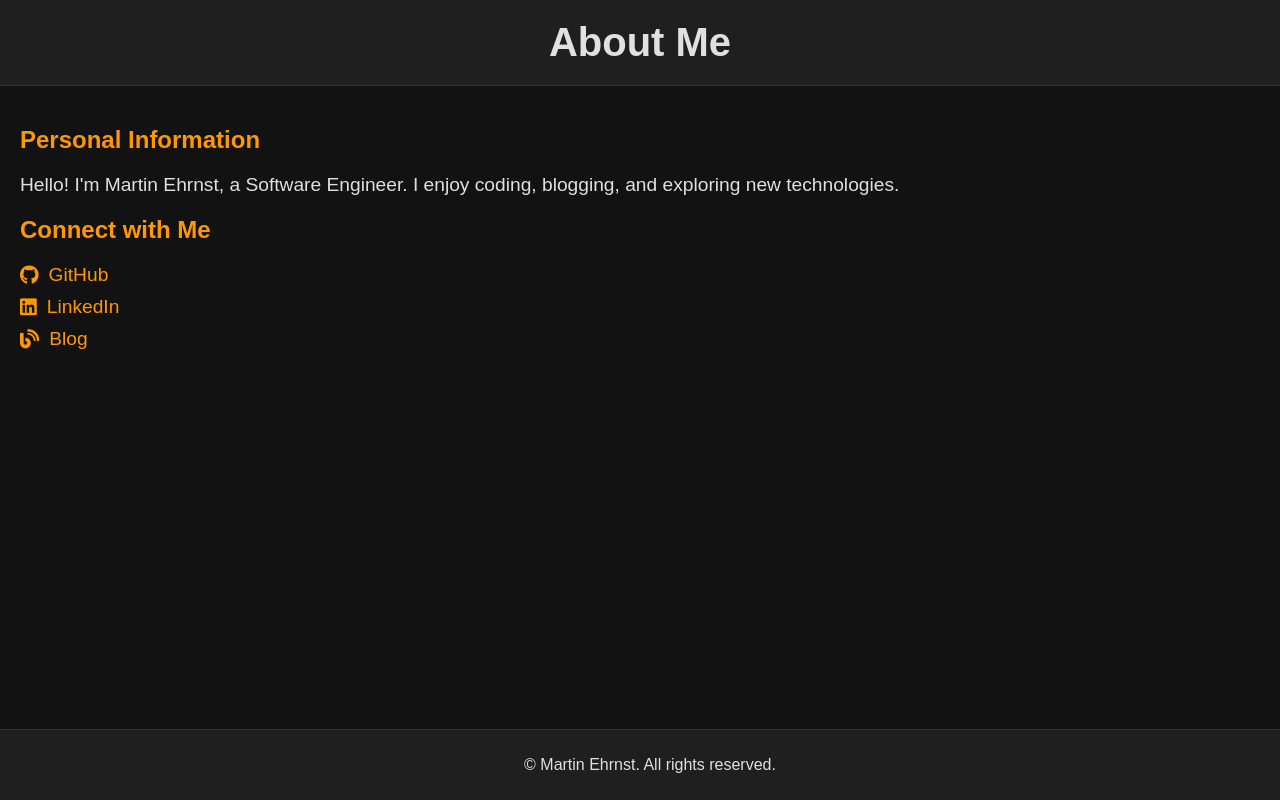
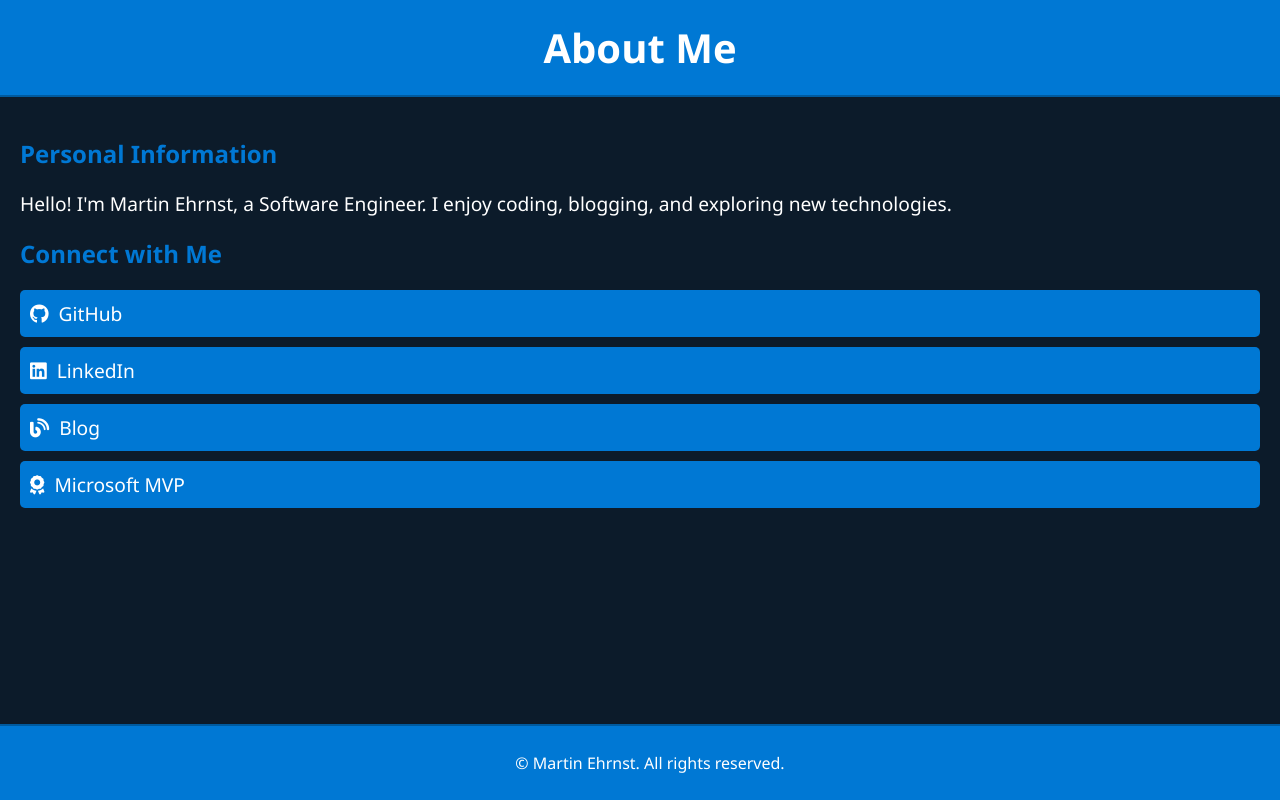
Before and after one commit to ehrnst/aboutme, a plain HTML site: page index.html in a window 1280 px wide. Drawn offline with Linux system fonts and the light colour scheme.

Commit message:
Update styles and add Microsoft MVP link to About Me website

```diff
--- a/css/styles.css
+++ b/css/styles.css
@@ -1,21 +1,22 @@
 body {
-    background-color: #121212;
-    color: #e0e0e0;
-    font-family: Arial, sans-serif;
+    background-color: #0c1b2a;
+    color: #ffffff;
+    font-family: 'Segoe UI', Tahoma, Geneva, Verdana, sans-serif;
     margin: 0;
     padding: 0;
 }
 
 header {
-    background-color: #1f1f1f;
+    background-color: #0078d4;
     padding: 20px;
     text-align: center;
-    border-bottom: 1px solid #333;
+    border-bottom: 2px solid #005a9e;
 }
 
 h1 {
     margin: 0;
     font-size: 2.5em;
+    color: #ffffff;
 }
 
 main {
@@ -23,7 +24,7 @@ main {
 }
 
 h2 {
-    color: #ff9800;
+    color: #0078d4;
 }
 
 #personal-info p {
@@ -40,11 +41,15 @@ h2 {
 }
 
 #links a {
-    color: #ff9800;
+    color: #ffffff;
     text-decoration: none;
     font-size: 1.2em;
     display: flex;
     align-items: center;
+    background-color: #0078d4;
+    padding: 10px;
+    border-radius: 5px;
+    transition: background-color 0.3s ease;
 }
 
 #links a i {
@@ -52,14 +57,14 @@ h2 {
 }
 
 #links a:hover {
-    color: #ff5722;
+    background-color: #005a9e;
 }
 
 footer {
-    background-color: #1f1f1f;
+    background-color: #0078d4;
     text-align: center;
     padding: 10px;
-    border-top: 1px solid #333;
+    border-top: 2px solid #005a9e;
     position: fixed;
     width: 100%;
     bottom: 0;
--- a/index.html
+++ b/index.html
@@ -22,6 +22,7 @@
                 <li><a href="https://github.com/ehrnst" target="_blank"><i class="fab fa-github"></i> GitHub</a></li>
                 <li><a href="https://www.linkedin.com/in/martinehrnst/" target="_blank"><i class="fab fa-linkedin"></i> LinkedIn</a></li>
                 <li><a href="https://adatum.no" target="_blank"><i class="fas fa-blog"></i> Blog</a></li>
+                <li><a href="https://mvp.microsoft.com/en-us/mvp/profile/6a6dd347-76af-e911-a991-000d3a1378f6" target="_blank"><i class="fas fa-award"></i> Microsoft MVP</a></li>
             </ul>
         </section>
     </main>
```
